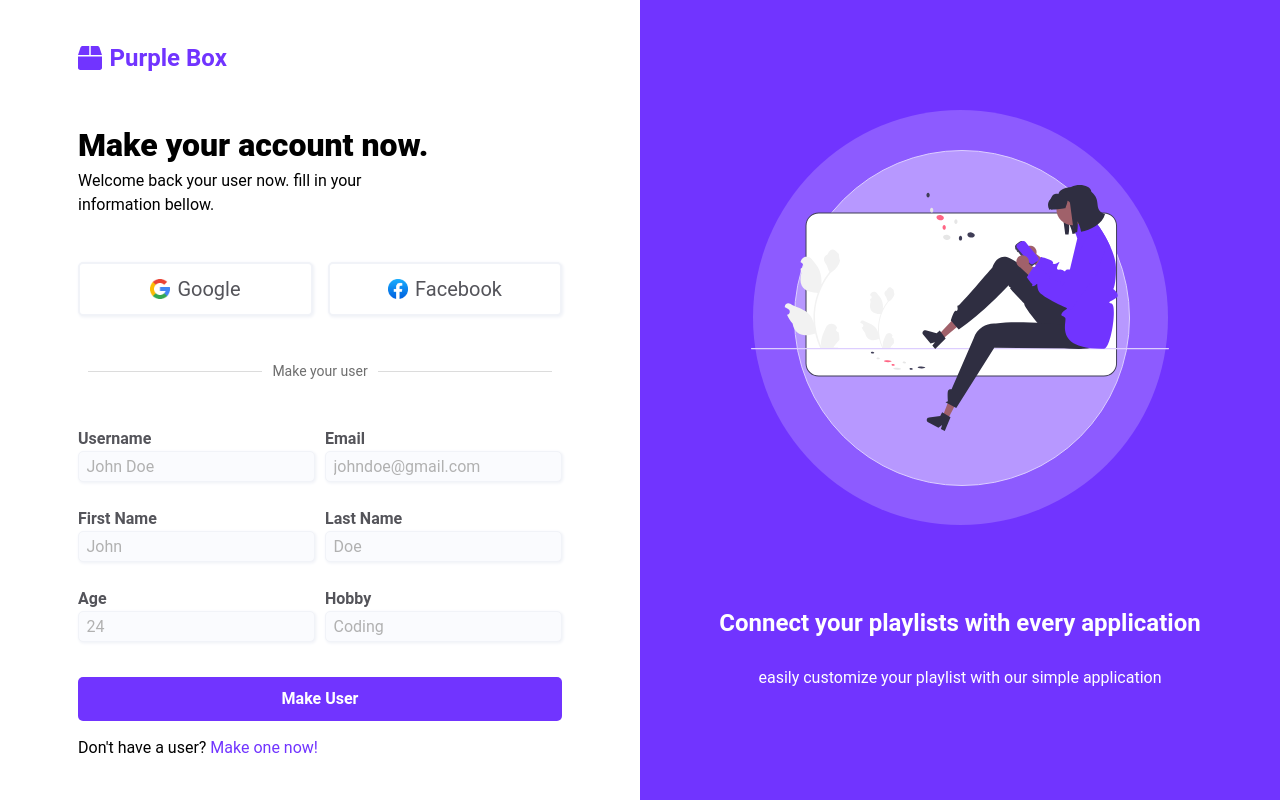
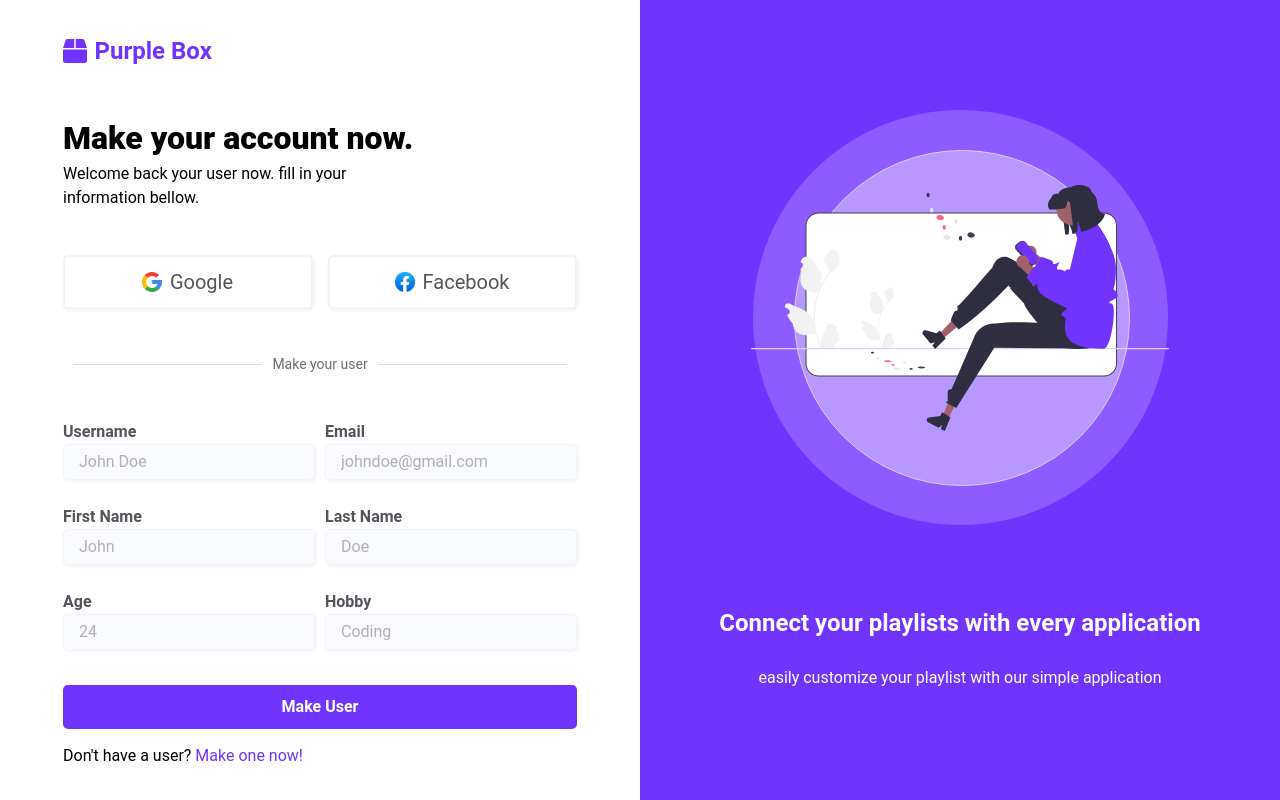
Before and after one commit to aliflikescoding/pb-technical-test, a React (Vite) app: page / in a window 1280 px wide. Built offline with nearby package versions, Linux system fonts and the light colour scheme.

Commit message:
Change input padding

```diff
--- a/src/index.css
+++ b/src/index.css
@@ -48,7 +48,7 @@
 
 .input {
   border: 1.5px solid var(--border);
-  padding: 2.5px 7.5px;
+  padding: 5px 15px;
   border-radius: 5px;
   font-size: 1rem;
   transition: border-color 0.3s, box-shadow 0.3s;
```
